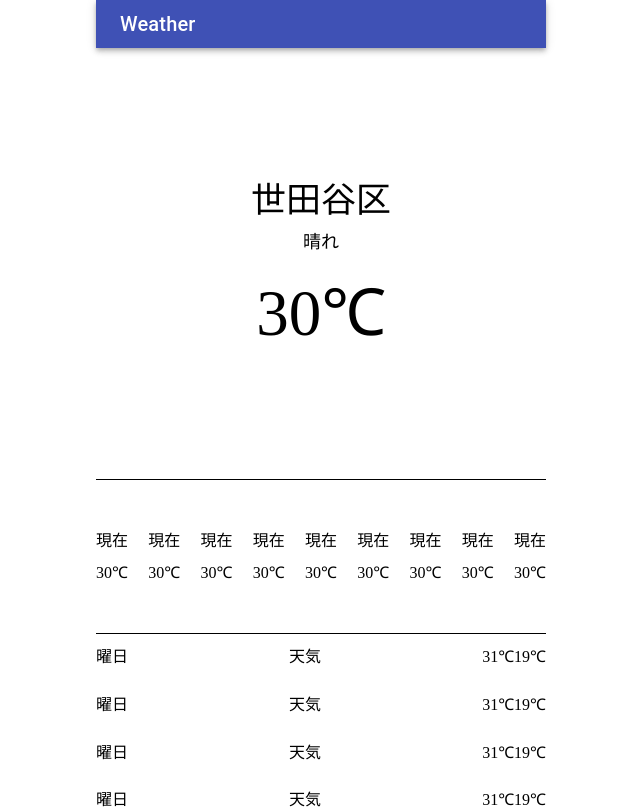
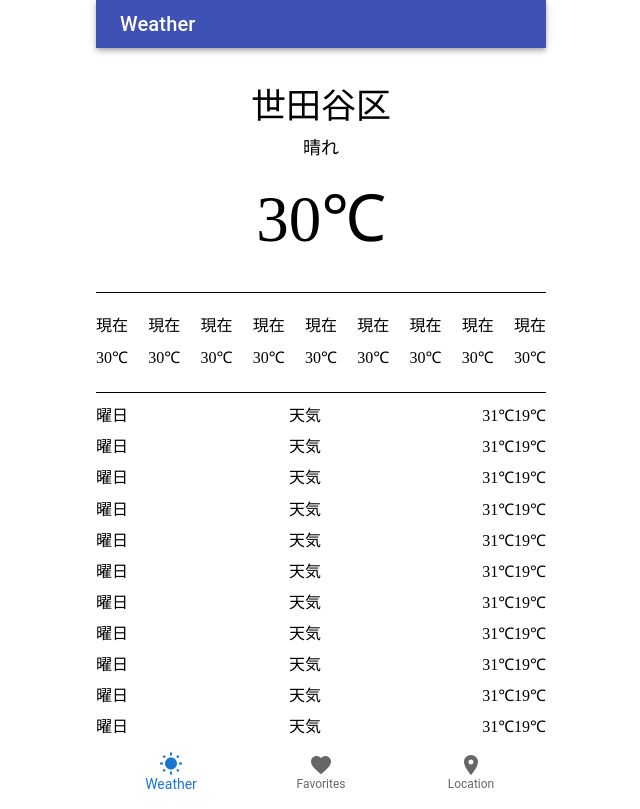
Before and after one commit to taic-dev/newsApp, a React (Create React App) app in the folder weather-app/react-weather-api/: page / in a window 1280 px wide. Shown: the top 809 px of the page, without its empty margins (319-959 px from the left). Built offline with nearby package versions, Linux system fonts and the light colour scheme.

Commit message:
footerの作成

```diff
--- a/weather-app/react-weather-api/package.json
+++ b/weather-app/react-weather-api/package.json
@@ -3,8 +3,11 @@
   "version": "0.1.0",
   "private": true,
   "dependencies": {
+    "@emotion/react": "^11.10.4",
+    "@emotion/styled": "^11.10.4",
     "@material-ui/core": "^4.12.4",
     "@mui/icons-material": "^5.10.3",
+    "@mui/material": "^5.10.5",
     "@testing-library/jest-dom": "^5.16.5",
     "@testing-library/react": "^13.4.0",
     "@testing-library/user-event": "^13.5.0",
--- a/weather-app/react-weather-api/src/App.css
+++ b/weather-app/react-weather-api/src/App.css
@@ -1,5 +1,5 @@
 main{
-  height: calc(100vw - 48px);
+  height: calc(100vh - 104px);
 }
 
 .temperature-main{
@@ -52,7 +52,8 @@ main{
 
 .temperature-week{
   padding: 15px 0;
-  height: 40%;
+  height: 47%;
+  border-bottom: solid 1px;
 }
 
 .temperature-week__list{
--- a/weather-app/react-weather-api/src/App.js
+++ b/weather-app/react-weather-api/src/App.js
@@ -3,6 +3,7 @@ import './App.css';
 import { Reset } from 'styled-reset'
 import Header from './components/Header';
 import Main from './components/Main';
+import Footer from './components/Footer';
 
 const useStyles = makeStyles(() => ({
   wrapper: {
@@ -21,6 +22,7 @@ function App() {
       <div className={classes.wrapper}>
         <Header />
         <Main />
+        <Footer />
       </div>
     </>
   );
--- /dev/null
+++ b/weather-app/react-weather-api/src/components/Footer.jsx
@@ -0,0 +1,29 @@
+import React from 'react'
+import Box from '@mui/material/Box';
+import BottomNavigation from '@mui/material/BottomNavigation';
+import BottomNavigationAction from '@mui/material/BottomNavigationAction';
+import FavoriteIcon from '@mui/icons-material/Favorite';
+import LocationOnIcon from '@mui/icons-material/LocationOn';
+import WbSunnyIcon from '@mui/icons-material/WbSunny';
+
+const Footer = () => {
+    const [buttonColor, setbuttonColor] = React.useState(0);
+
+    return (
+        <Box>
+        <BottomNavigation
+            showLabels
+            value={buttonColor}
+            onChange={(event, newValue) => {
+                setbuttonColor(newValue);
+            }}
+        >
+            <BottomNavigationAction label="Weather" icon={<WbSunnyIcon />} />
+            <BottomNavigationAction label="Favorites" icon={<FavoriteIcon />} />
+            <BottomNavigationAction label="Location" icon={<LocationOnIcon />} />
+        </BottomNavigation>
+        </Box>
+  );
+}
+
+export default Footer
```
Also changed, not shown: 1 other file (tests, documents, lock files or other folders).
